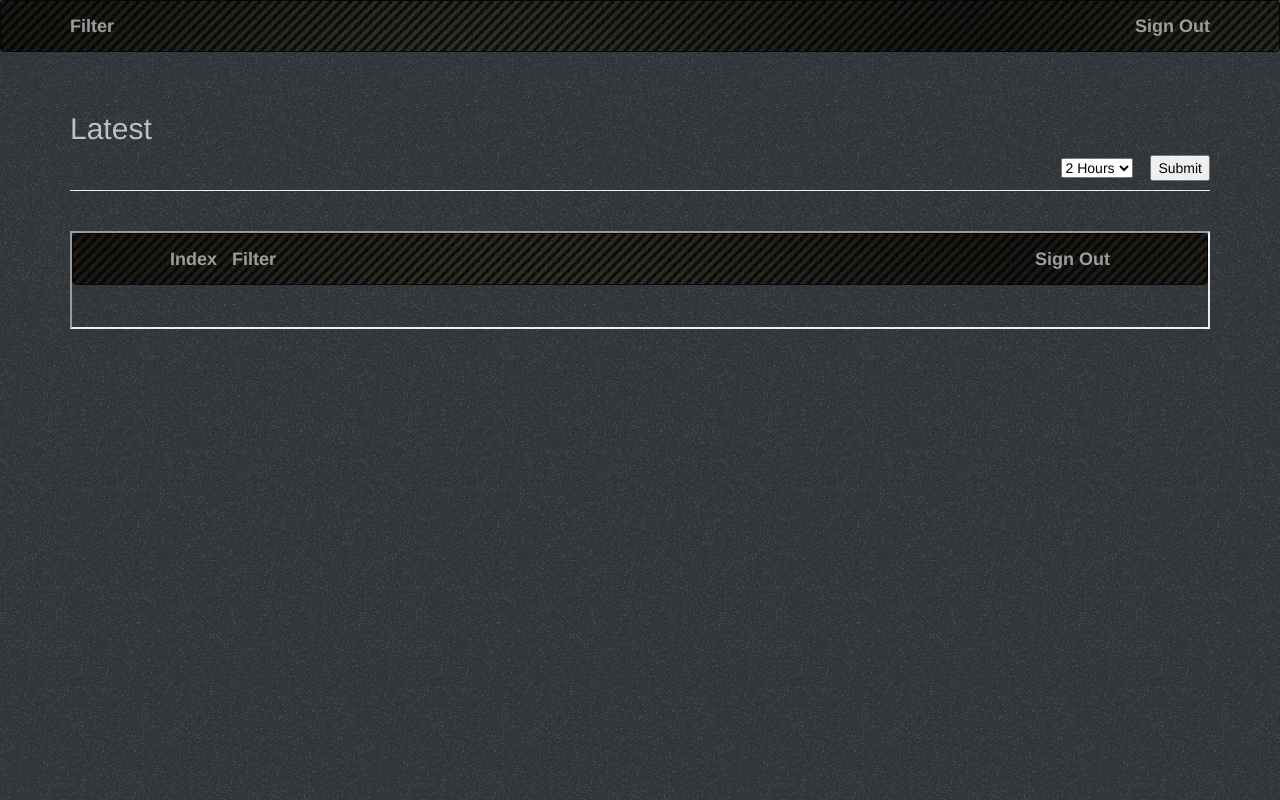
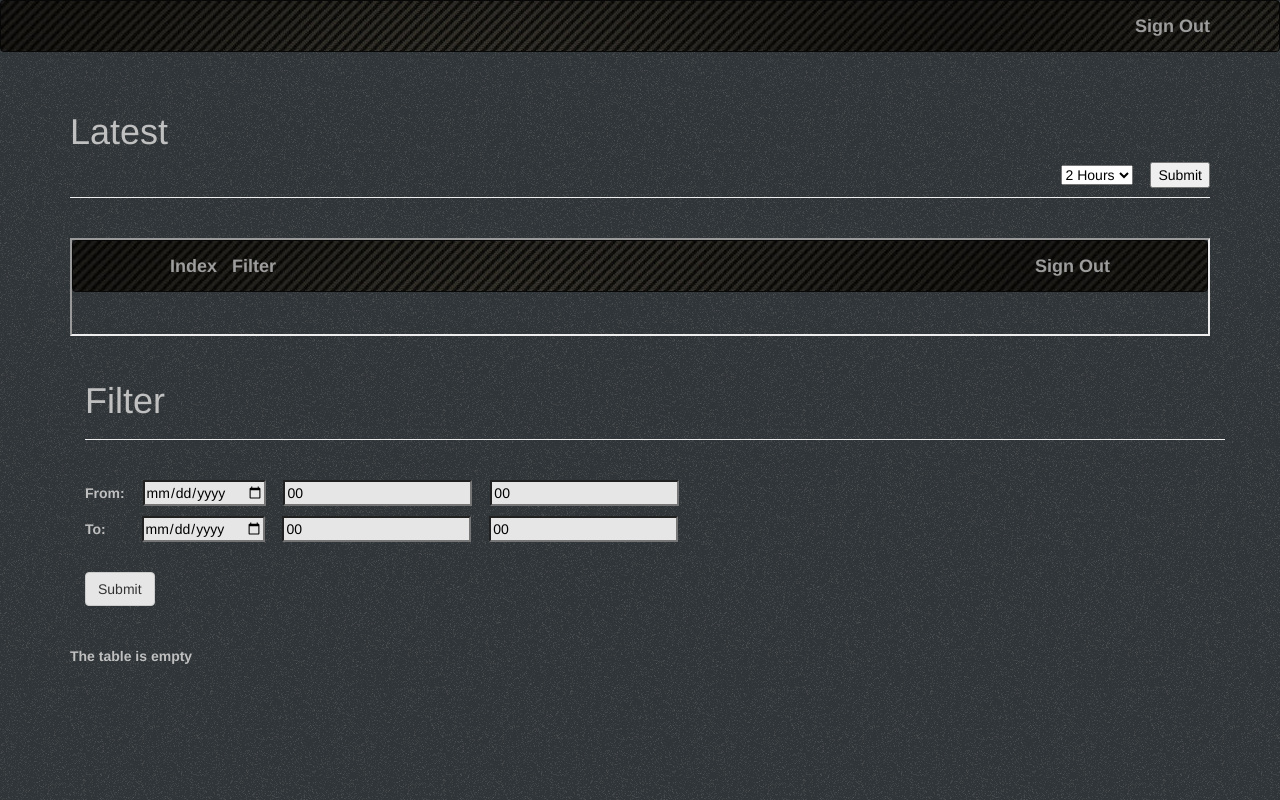
Before and after one commit to sebinsequira/dreadger_mycode, a Flask app: page /index in a window 1280 px wide. Run offline with Flask 2, Linux system fonts and the light colour scheme; some libraries are stand-ins or nearby versions.

Commit message:
Combined Home page and filter page

```diff
--- a/templates/Home.html
+++ b/templates/Home.html
@@ -2,12 +2,12 @@
 {% extends "base.html" %}
 {% block title %}Report{% endblock %}
 
-{% block indexPage%} <a id="navbarText2"class="navbar-brand" href="{{ url_for('filterData') }}">Filter</a>{%endblock%}
+<!--Filter page starts here!-->
 
 
 {% block page_content %}
 <div class="page-header">
-    <h2 style="color:silver;">Latest</h2>
+    <h1 style="color:silver;">Latest</h1>
     <form action="" align="right">
 
 
@@ -26,4 +26,71 @@
 <iframe allowtransparency="true" style="background: #FFFFFF;" src="{{url_for('.static', filename='table.php')}}" width="100%" height="98"></iframe>
 
 
+<div class="container">
+<div class="page-header">
+    <h1 style="color:silver;">Filter</h1>
+</div>
+<br>
+  <form action=""  method="post">
+    <p ><b style="color:silver;">From:</b>&emsp;
+    <input type="date" name="fromDate" style="background-color: #E6E6E6;" value="{{ fromDate }}" >
+    &emsp;<input type="text" style="background-color: #E6E6E6;" placeholder="Hour(24 Hr Format)" name="fromHours" value="00">
+    &emsp;<input type="text" style="background-color: #E6E6E6;" placeholder="Minute" name="fromMinutes" value="00" ></p>
+    <p ><b style="color:silver;">To: </b>&emsp;&emsp;
+    <input type="date" name="toDate" style="background-color: #E6E6E6;" style="color:black;" value="{{ toDate }}">
+    &emsp;<input type="text" style="background-color: #E6E6E6;" placeholder="Hour(24 Hr Format)" name="toHours" value="00">
+    &emsp;<input type="text" style="background-color: #E6E6E6;" placeholder="Minute" name="toMinutes" value="00"></p>
+
+    <br/><!--<input type="submit" value="OK" align="">!-->
+    <button type="submit" style="background-color: #E6E6E6;" class="btn btn-default">Submit</button>
+
+  </form>
+
+
+</div>
+
+<div class="table-responsive" >
+
+{% if  results %}
+
+
+<div class="page-header">
+  <h2 style="color:silver;">Diesel Level</h2>
+</div>
+<br/>
+
+    <div class="table-responsive">
+      <table class="table table-bordered">
+        <thead>
+          <tr>
+            <th >Sl No</th>
+            <th >Date / Time</th>
+            <th >Level</th>
+          </tr>
+        </thead>
+        <tbody>
+      {%if results != None %}
+          {%set i=0%}
+          {% for result in results %}
+          {%set i=i+1%}
+          <tr>
+            <th >{{ i }}</th>
+            <th >{{ result.mTime }}</th>
+            <th >{{ result.level }}</th>
+          </tr>
+          {% endfor %}
+      {% endif %}
+        </tbody>
+      </table>
+
+</div>
+</div>
+{% else %}
+<br/><br/>
+
+
+<p style="color:silver;"><b>The table is empty</b></p>
+
+{%endif%}
+
 {% endblock %}
```
